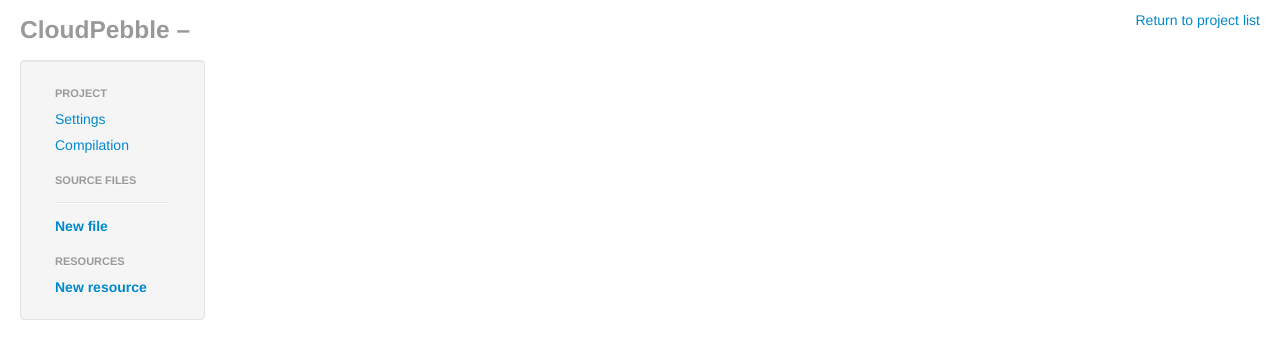
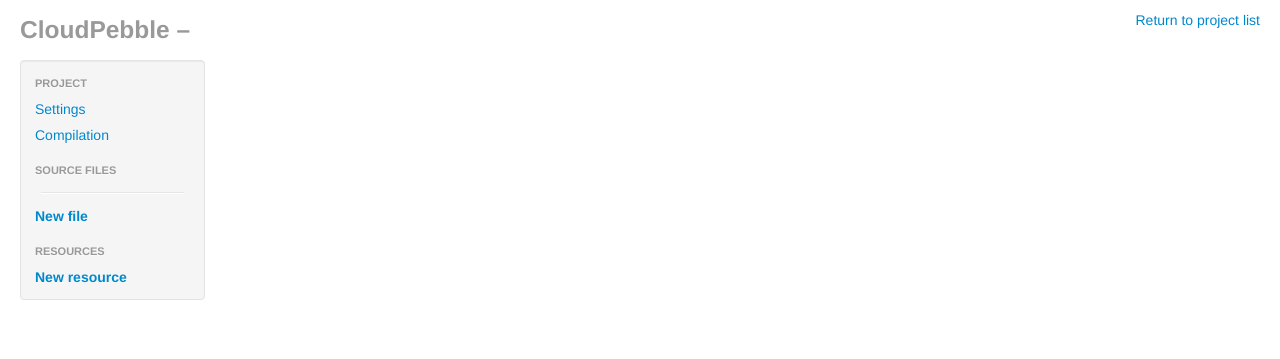
Before and after one commit to pebble/cloudpebble, a Django app: template ide/templates/ide/project.html in a window 1280 px wide. Shown: the top 359 px of the page. Run offline with Django 3.2, Linux system fonts and the light colour scheme; the template is opened without the code that fills it, so the values that code supplies are empty; some libraries are stand-ins or nearby versions.

Commit message:
Improve sidebar layout (internally wider/taller)

```diff
--- a/ide/static/ide/css/ide.css
+++ b/ide/static/ide/css/ide.css
@@ -17,3 +17,15 @@
 .nav-list .popover {
     max-width: 350px;
 }
+
+#sidebar.nav-list > li > a, #sidebar.nav-list .nav-header {
+    margin-right: -20px;
+    margin-left: -20px;
+}
+
+#sidebar.nav-list {
+    padding-left: 0px;
+    padding-right: 0px;
+    margin-top: -10px;
+    margin-bottom: -10px;
+}
--- a/ide/templates/ide/project.html
+++ b/ide/templates/ide/project.html
@@ -10,7 +10,7 @@
     <div class="row-fluid">
         <div class="span2">
             <div class="well">
-                <ul class="nav nav-list">
+                <ul class="nav nav-list" id="sidebar">
                     <li class="nav-header">Project</li>
                     <li id="sidebar-pane-settings"><a href="#">Settings</a></li>
                     <li id="sidebar-pane-compile"><a href="#">Compilation</a></li>
```
